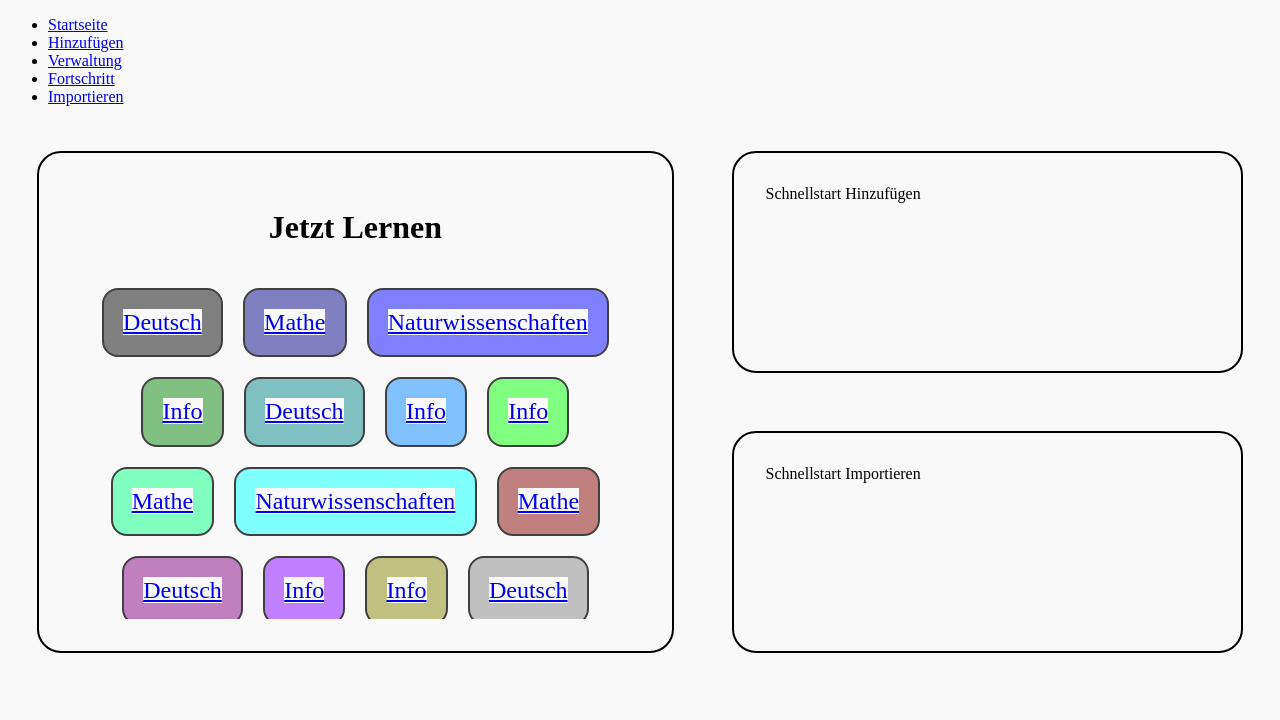
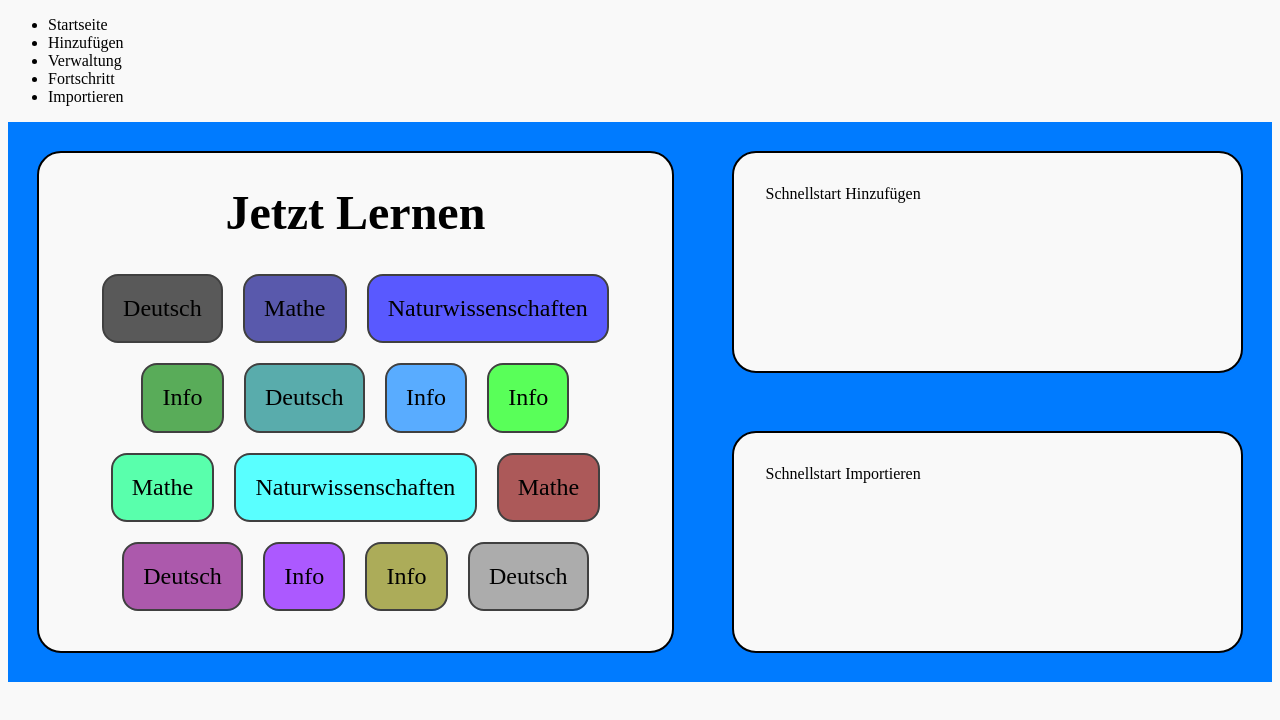
Before and after one commit to mohid-1311/Flashcards, a React (Create React App) app: page /Startseite in a window 1280 px wide. Shown: the top 720 px of the page. Built offline with nearby package versions, Linux system fonts and the light colour scheme.

Commit message:
Styling der Startseite verbessert

```diff
--- a/src/pages/Startseite/JetztLernen/JetztLernen.module.css
+++ b/src/pages/Startseite/JetztLernen/JetztLernen.module.css
@@ -3,7 +3,7 @@
 }
 
 .root {
-  height: 100%;
+  max-height: 100%;
   display: flex;
   flex-direction: column;
   justify-content: flex-start;
@@ -11,17 +11,18 @@
 }
 
 h1 {
-  margin: 1.5rem;
-  margin-bottom: 2rem;
+  font-size: 3rem;
+  margin-top: 0rem;
+  margin-bottom: 1.5rem;
   display: inline;
-  align-self: center;
 }
 
 .deck-liste {
   display: flex;
   flex-wrap: wrap;
   justify-content: center;
-  /* flex-grow: 1; */
+  flex-grow: 1;
+  max-height: 100vh;
   width: 100%;
   overflow-y: auto;
 }
@@ -36,5 +37,11 @@ h1 {
 }
 
 :hover.deck-liste-element {
-  box-shadow: 0 8px 16px rgba(0, 0, 0, 0.1)
+  box-shadow: 0 4px 4px rgba(0, 0, 0, 0.1);
 }
+
+a {
+  color: black;
+  font-style: normal;
+  text-decoration: none;
+}
--- a/src/pages/Startseite/JetztLernen/JetztLernen.tsx
+++ b/src/pages/Startseite/JetztLernen/JetztLernen.tsx
@@ -31,7 +31,7 @@ let decks = [
   {name: "Info", color: "#FFFFFF", cards: []},
 ]
 
-function farbeGlaetten(hexcode: string, amount: number = 0.3) {
+function farbeGlaetten(hexcode: string, amount: number = 0.35) {
   let r = parseInt(hexcode.slice(1, 3), 16)
   r += (255 - r) * amount
   let g = parseInt(hexcode.slice(3, 5), 16)
@@ -42,17 +42,19 @@ function farbeGlaetten(hexcode: string, amount: number = 0.3) {
 }
 
 function JetztLernen() {
+
+
   return (
     <div className={styles["root"]}>
       <h1>Jetzt Lernen</h1>
       <div className={styles["deck-liste"]}>
         {decks.map(deck => {
           return (
-            <div className={styles["deck-liste-element"]} style={{backgroundColor: farbeGlaetten(deck.color, 0.5)}}>
-              <Link to={`/Lernen/${deck.name}`}>
+            <Link to={`/Lernen/${deck.name}`}>
+              <div className={styles["deck-liste-element"]} style={{backgroundColor: farbeGlaetten(deck.color)}}>
                 {deck.name}
-              </Link>
-            </div>
+              </div>
+            </Link>
           )
         })}
       </div>
--- a/src/pages/Startseite/Startseite.module.css
+++ b/src/pages/Startseite/Startseite.module.css
@@ -3,18 +3,11 @@
   box-sizing: border-box;
 }
 
-/* .start-flex {
-  display: flex;
-  justify-content: space-between;
-  align-items: stretch;
-  background-color: rgb(110, 207, 234);
-} */
-
 .flex-column, .flex-row {
   display: flex;
   justify-content: space-between;
   align-items: stretch;
-  /* background-color: rgb(110, 207, 234); */
+  background-color: #007bff;
 }
 
 .flex-column {
@@ -23,7 +16,8 @@
 
 .flex-row {
   flex-direction: row;
-  height: 35rem;
+  flex: 1;
+  height: 35rem; /*muss je nach höhe der Navbar geändert werden*/
 }
 
 .flex-column > *, .flex-row > * {
```
